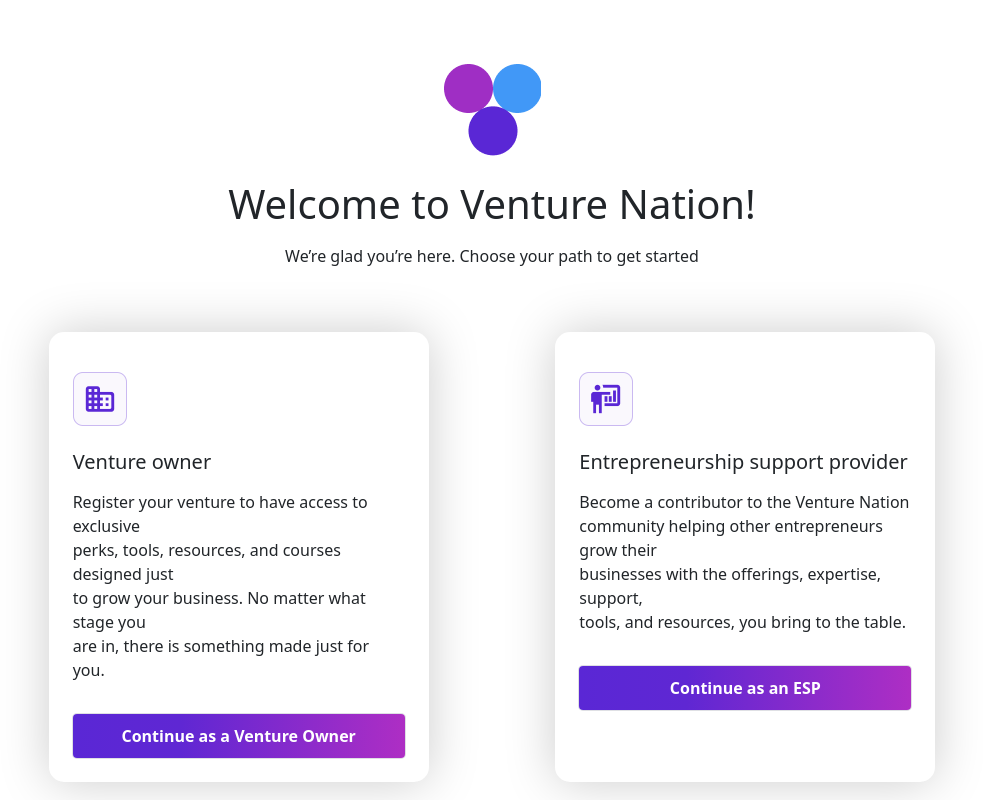
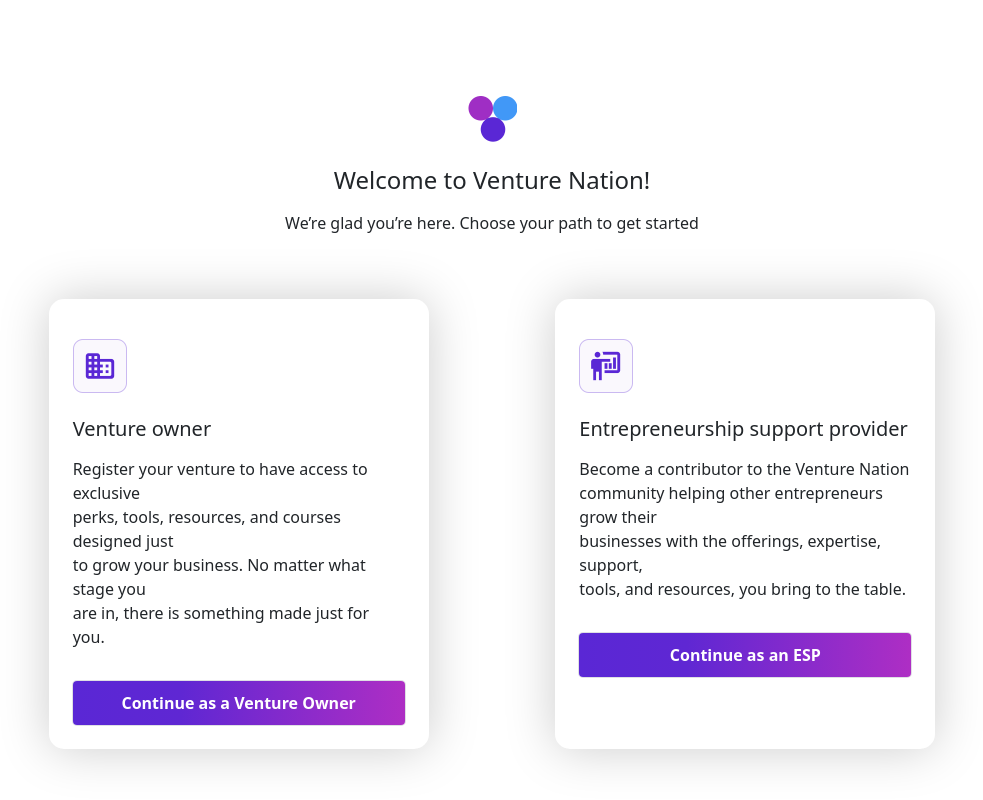
Before and after one commit to Ayodeji0955/vue-project, a Vue app: page /welcome in a window 1280 px wide. Shown: the whole page, without its empty margins (148-1131 px from the left). Built offline with nearby package versions, Linux system fonts and the light colour scheme.

Commit message:
new commit

```diff
--- a/src/views/welcome/WelcomeView.vue
+++ b/src/views/welcome/WelcomeView.vue
@@ -52,16 +52,34 @@
 @import "@/sass/mixin.scss";
 
 
-// body {
-//     margin: 0;
-//     height: 100vh;
-// }
 .welcome {
-    background-color: white;
-    background-position: center;
-    background-size:cover;
-    height: 100vh;
-    padding-top: 4rem;
+
+    &__container {
+    //   background-color: white;
+    //   background-position: center;
+    //   background-size:cover;
+    //   height: 100vh;
+      padding-top: 4rem;
+
+  }
+
+  &__content {
+
+    padding-top: 2rem;
+
+    &--img {
+        width: 3.063rem;
+    }
+
+    &--txt {
+        font-size: 1.5rem;
+        padding: 0 0;
+    }
+
+    &--sub-txt {
+        font-size: 1rem;
+    }
+  }
 
   &__col {
         padding: 0.5rem 0rem;
```
